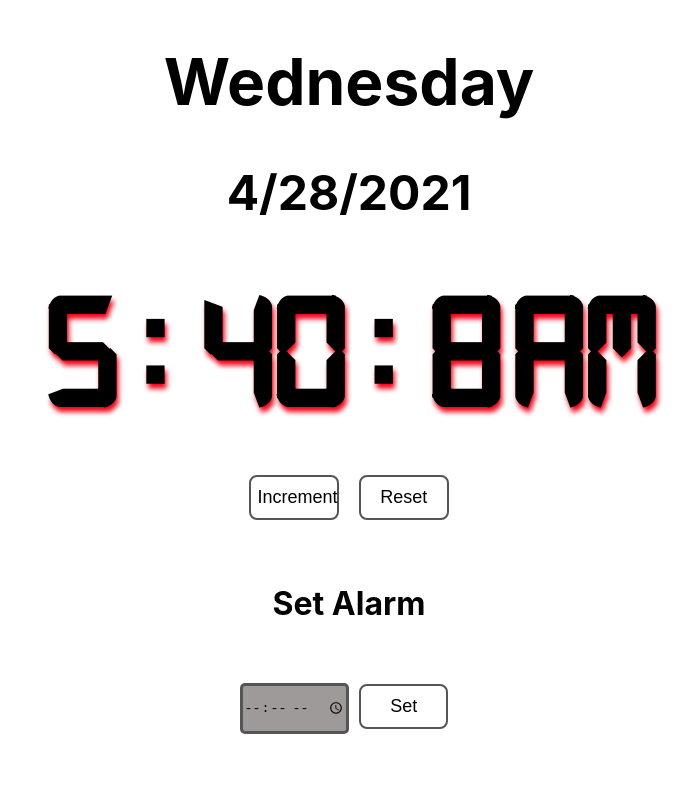
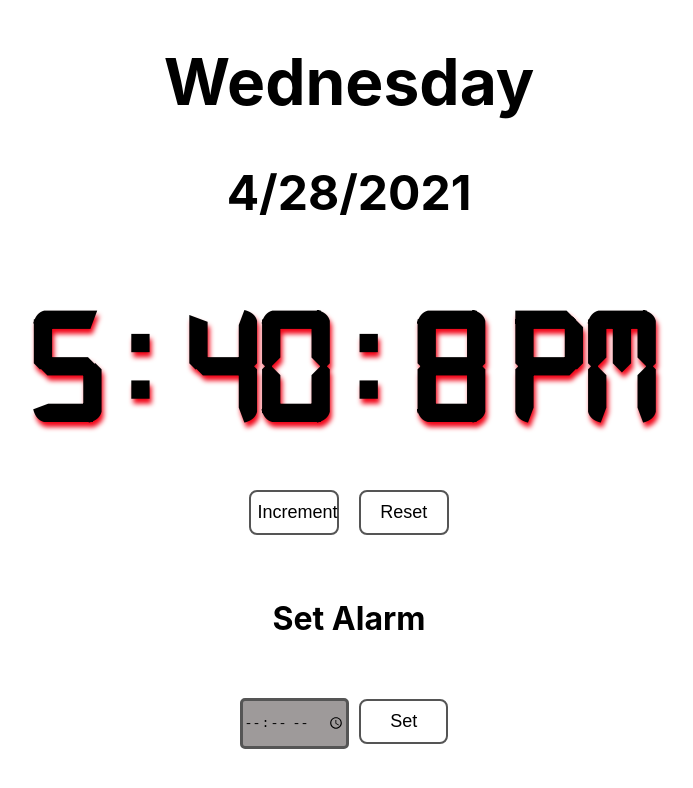
Before and after one commit to Princess-PN2k19/clock, a React (Create React App) app: page / in a window 1280 px wide. Shown: the top 788 px of the page, without its empty margins (291-984 px from the left). Built offline with nearby package versions, Linux system fonts and the light colour scheme.

Commit message:
am/pm fixed

```diff
--- a/src/App.css
+++ b/src/App.css
@@ -67,6 +67,10 @@ h1 {
   text-shadow: 2px 5px 5px #f10417;
 }
 
+.meridiem {
+  margin: 20px!important;
+}
+
 .timeNow {
   text-align: center;
   margin-top: 5%;
--- a/src/Timer.tsx
+++ b/src/Timer.tsx
@@ -39,7 +39,7 @@ function Timer() {
         )}
         <h1>{time.context.minutes}:</h1>
         <h1>{time.context.seconds}</h1>
-        <h1>{(time.context.hours%12)?"AM":"PM"}</h1>
+        <h1 className="meridiem">{time.context.hours < 12 ? " AM" : " PM"}</h1>
       </div>
       <div className="buttonsDiv">
         <button onClick={() => send("TICK")}>Increment</button>
```
